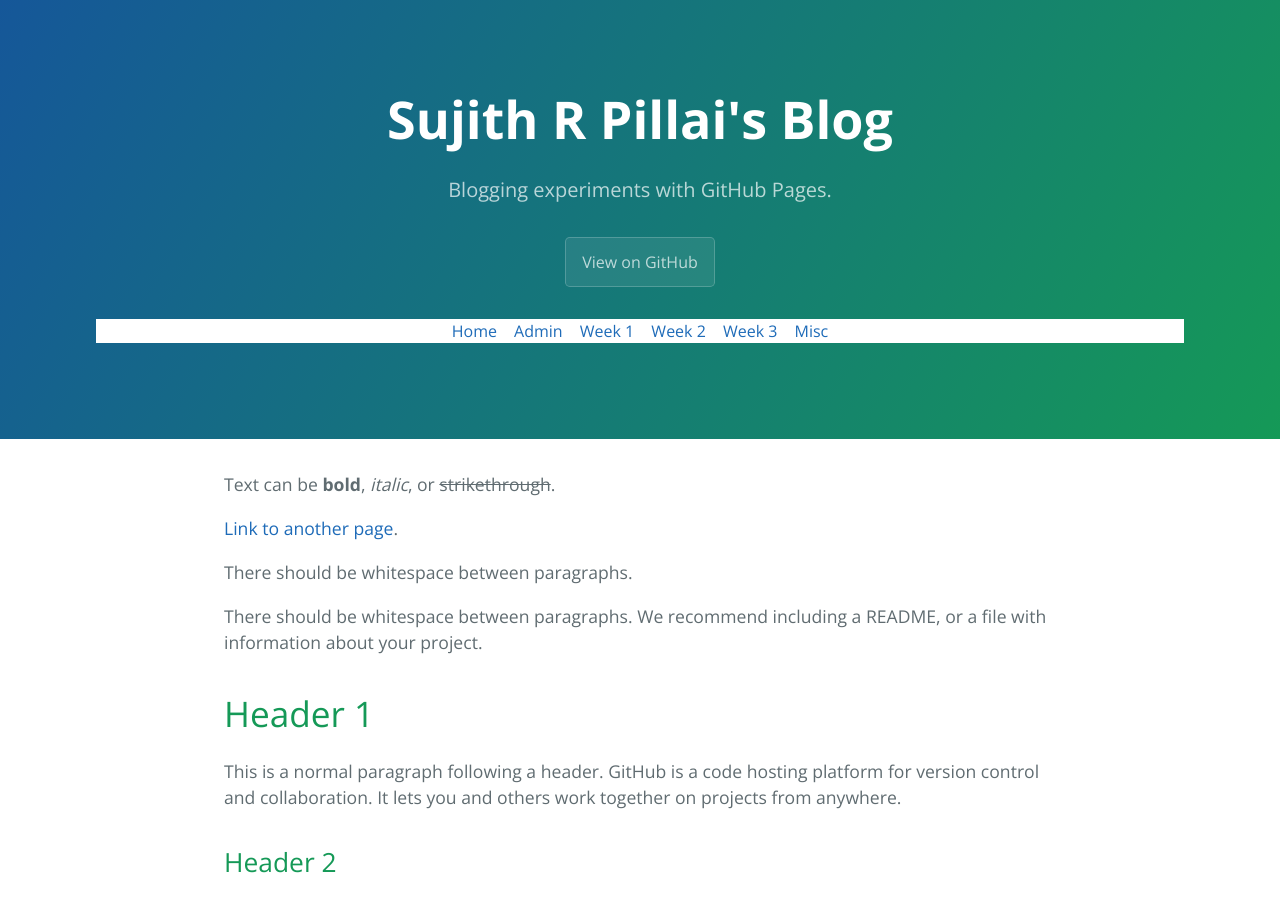
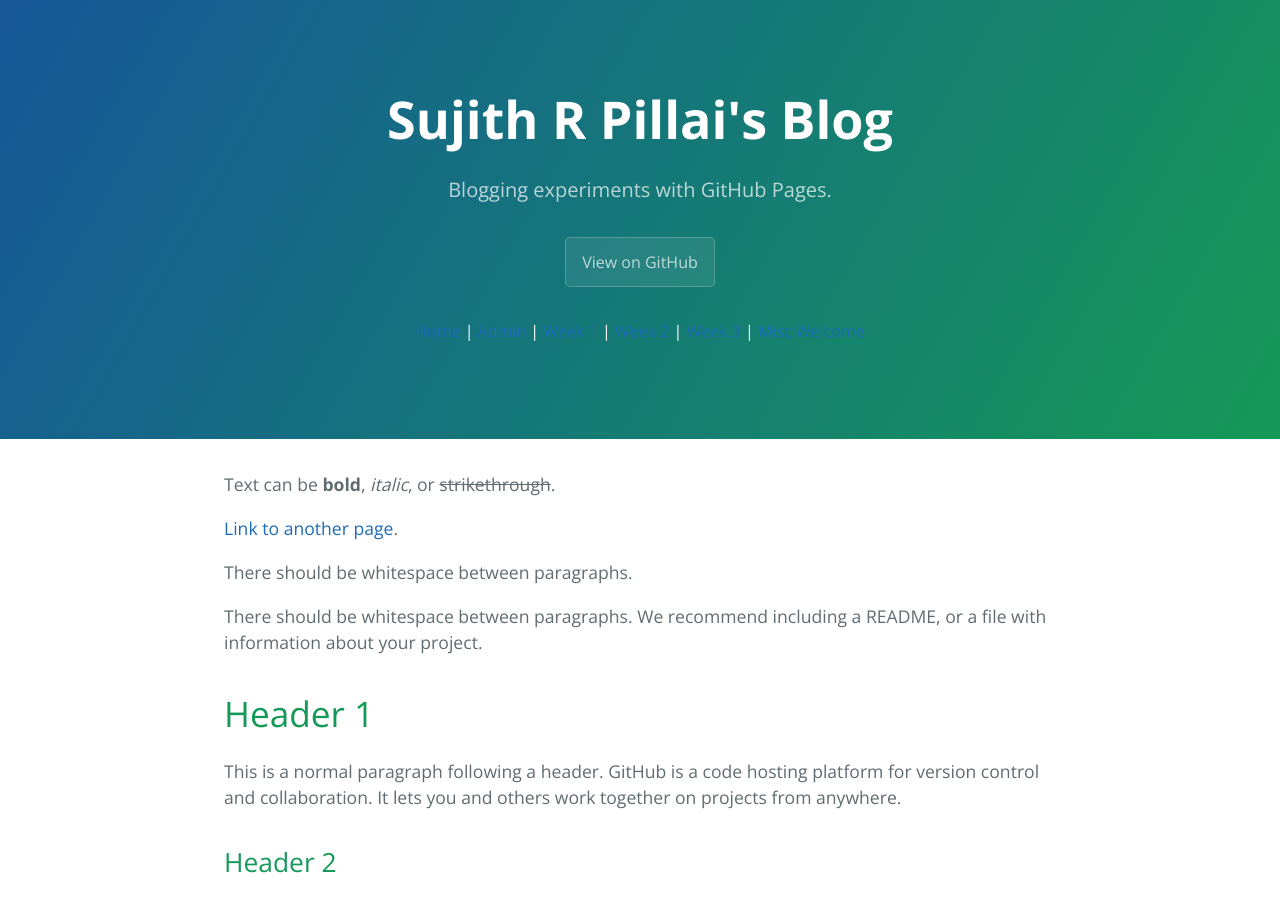
Before and after one commit to sujithrpillai/Blogs, a Jekyll site: the page built from index.md, in a window 1280 px wide and 900 px high. Built offline with Jekyll 4.4.1, drawn with Linux system fonts in a browser that asks for light colours.

Commit message:
Edited style

```diff
--- a/_includes/navigation.html
+++ b/_includes/navigation.html
@@ -1,8 +1,9 @@
-<p style="text-align: center; background-color: white;">
+<p style="text-align: center;">
     <a href="{{site.baseurl}}/">Home</a> |
     <a href="{{site.baseurl}}/admin/">Admin</a> |
     <a href="{{site.baseurl}}/schedule/week_1/">Week 1</a> |
     <a href="{{site.baseurl}}/schedule/week_2/">Week 2</a> |
     <a href="{{site.baseurl}}/schedule/week_3/">Week 3</a> |
     <a href="{{site.baseurl}}/general/">Misc</a>
+    <a href="{{site.baseurl}}/ class="btn">Welcome</a>
 </p>
```
